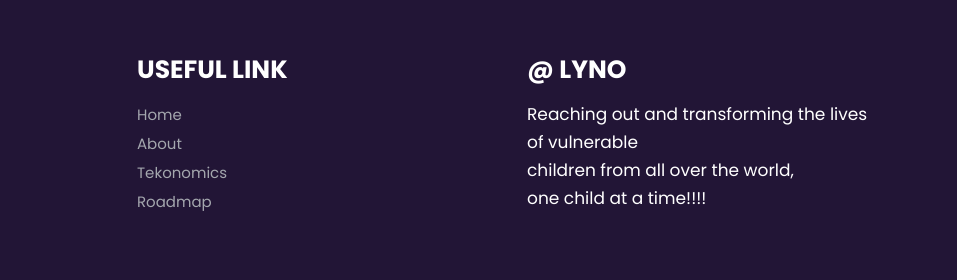
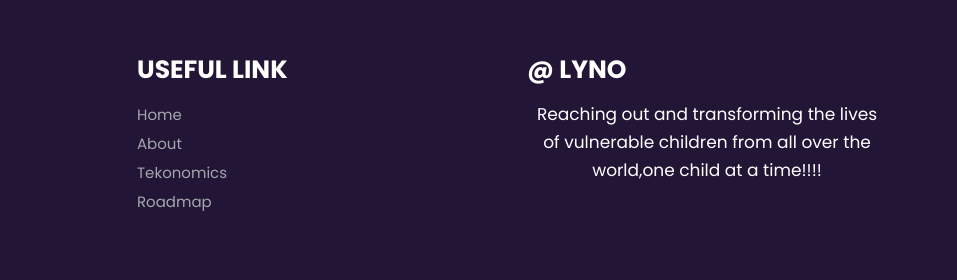
Before and after one commit to brownyin365/lyno, a plain HTML site: page about.html in a window 1280 px wide. Shown: the part 2633-2913 px from the top of the page, 323-1280 px from the left. Drawn offline with nearby package versions, Linux system fonts and the light colour scheme.

Commit message:
Update about.html

```diff
--- a/about.html
+++ b/about.html
@@ -309,9 +309,8 @@
                   <div class="Informa ">
                      <h3>@ Lyno</h3>
                      <ul>
-                       <p>Reaching out and transforming the lives of vulnerable<br>
-                            children from all over the world, <br>
-                            one child at a time!!!!
+                       <p style="text-align:center">Reaching out and transforming the lives of vulnerable
+                            children from all over the world,one child at a time!!!! <br>
                        </p>
                      </ul>
                   </div>
```
